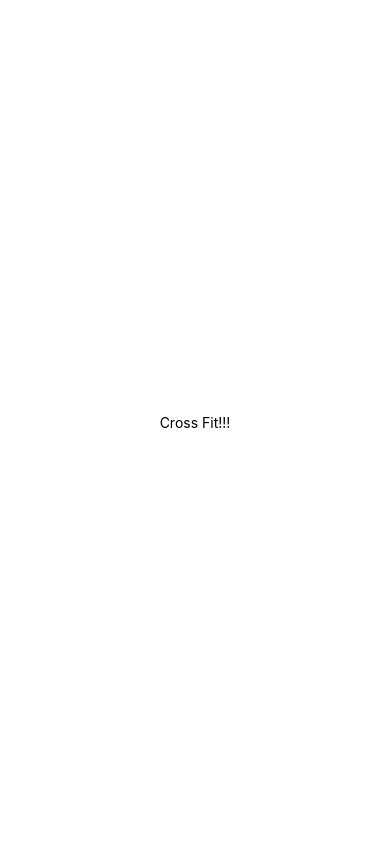
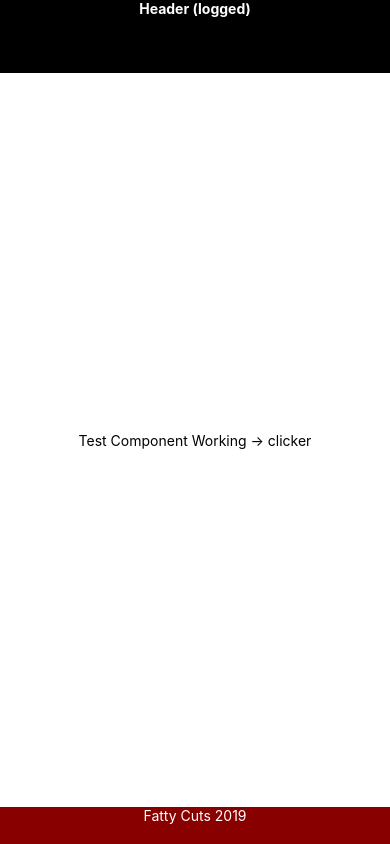
Before and after one commit to packetstracer/crossfit, a React Native app: screen / in a window 390 px wide. Built offline with nearby package versions, Linux system fonts and the light colour scheme.

Commit message:
feature(core): Create basic template and styles with components

```diff
--- a/App.js
+++ b/App.js
@@ -1,11 +1,17 @@
 import React from 'react';
-import { StyleSheet, Text, View } from 'react-native';
+import { StyleSheet, View } from 'react-native';
 
-export default class App extends React.Component {
+import Content from './src/components/content/Content'
+import Header from './src/components/header/Header'
+import Footer from './src/components/footer/Footer'
+
+class App extends React.Component {
   render() {
     return (
       <View style={styles.container}>
-        <Text>Cross Fit!!!</Text>
+        <Header/>
+        <Content message="clicker"/>
+        <Footer/>
       </View>
     );
   }
@@ -19,3 +25,5 @@
     justifyContent: 'center',
   },
 });
+
+export default App;
--- /dev/null
+++ b/src/components/content/Content.js
@@ -0,0 +1,25 @@
+import React from 'react'
+import { StyleSheet, Text, View } from 'react-native'
+
+class Content extends React.Component {
+  render () {
+    return (
+      <View style={styles.text}>
+        <Text>Test Component Working -> {this.props.message}</Text>
+      </View>
+    );
+  }
+}
+
+const styles = StyleSheet.create({
+  text: {
+    flex: 20,
+    // alignItems: 'center',
+    justifyContent: 'center',
+    backgroundColor: '#fff',
+    color: '#333',
+    height: '90%',
+  }
+});
+
+export default Content;
--- /dev/null
+++ b/src/components/footer/Footer.js
@@ -0,0 +1,36 @@
+import React from 'react';
+import { StyleSheet, Text, View } from 'react-native';
+
+class Footer extends React.Component {
+  constructor (props) {
+    super(props);
+
+    this.state = {
+      logged: true
+    }
+  }
+
+  render () {
+    return (
+      <View style={styles.header}>
+        <Text style={styles.headerText}>Fatty Cuts 2019</Text>
+      </View>
+    );
+  }
+}
+
+const styles = StyleSheet.create({
+  header: {
+    flex: 1,
+    backgroundColor: '#800',
+    width: '100%',
+    bottom: 0,
+    alignItems: 'center',
+  },
+
+  headerText: {
+    color: '#fff',
+  }
+});
+
+export default Footer;
--- /dev/null
+++ b/src/components/header/Header.js
@@ -0,0 +1,37 @@
+import React from 'react';
+import { StyleSheet, Text, View } from 'react-native';
+
+class Header extends React.Component {
+  constructor (props) {
+    super(props);
+
+    this.state = {
+      logged: true
+    }
+  }
+
+  render () {
+    return (
+      <View style={styles.header}>
+        <Text style={styles.headerText}>Header {this.state.logged ? '(logged)' : 'Log In'}</Text>
+      </View>
+    );
+  }
+}
+
+const styles = StyleSheet.create({
+  header: {
+    flex: 2,
+    backgroundColor: '#000',
+    width: '100%',
+    top: 0,
+    alignItems: 'center',
+  },
+
+  headerText: {
+    color: '#fff',
+    fontWeight: 'bold'
+  }
+});
+
+export default Header;
```
Also changed, not shown: app.json (line endings or trailing spaces).
